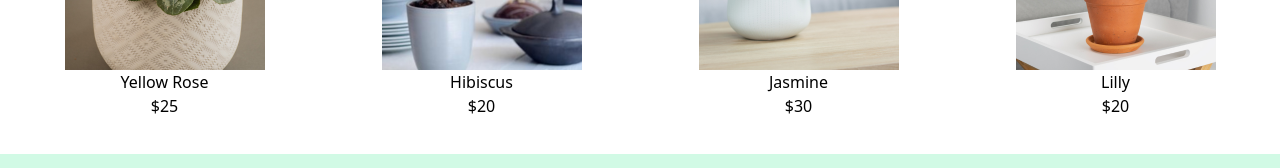
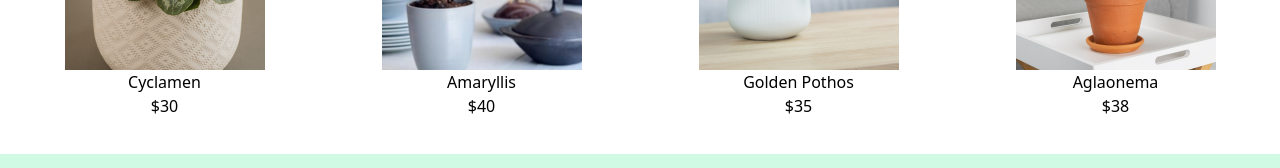
Before and after one commit to Prasanna311012/greenden-tailwind, a plain HTML site: page product.html in a window 1280 px wide. Shown: the part 736-904 px from the top of the page. Drawn offline with nearby package versions, Linux system fonts and the light colour scheme.

Commit message:
update product page

```diff
--- a/product.html
+++ b/product.html
@@ -63,26 +63,26 @@ https://cdn.jsdelivr.net/npm/tailwindcss@2.2.19/dist/tailwind.min.css
             <div>
                 <img src="./images/bestseller_5.png" alt=""
                     class="inline hover:shadow-xl transform hover:-translate-y-2">
-                <h1>Yellow Rose</h1>
-                <p>$25</p>
+                <h1>Cyclamen</h1>
+                <p>$30</p>
             </div>
             <div>
                 <img src="./images/bestseller_6.png" alt=""
                     class="inline hover:shadow-xl transform hover:-translate-y-2">
-                <h1>Hibiscus</h1>
-                <p>$20</p>
+                <h1>Amaryllis</h1>
+                <p>$40</p>
             </div>
             <div>
                 <img src="./images/bestseller_7.png" alt=""
                     class="inline hover:shadow-xl transform hover:-translate-y-2">
-                <h1>Jasmine</h1>
-                <p>$30</p>
+                <h1>Golden Pothos</h1>
+                <p>$35</p>
             </div>
             <div>
                 <img src="./images/bestseller_8.png" alt=""
                     class="inline hover:shadow-xl transform hover:-translate-y-2">
-                <h1>Lilly</h1>
-                <p>$20</p>
+                <h1>Aglaonema</h1>
+                <p>$38</p>
             </div>
         </div>
      </section>
```
